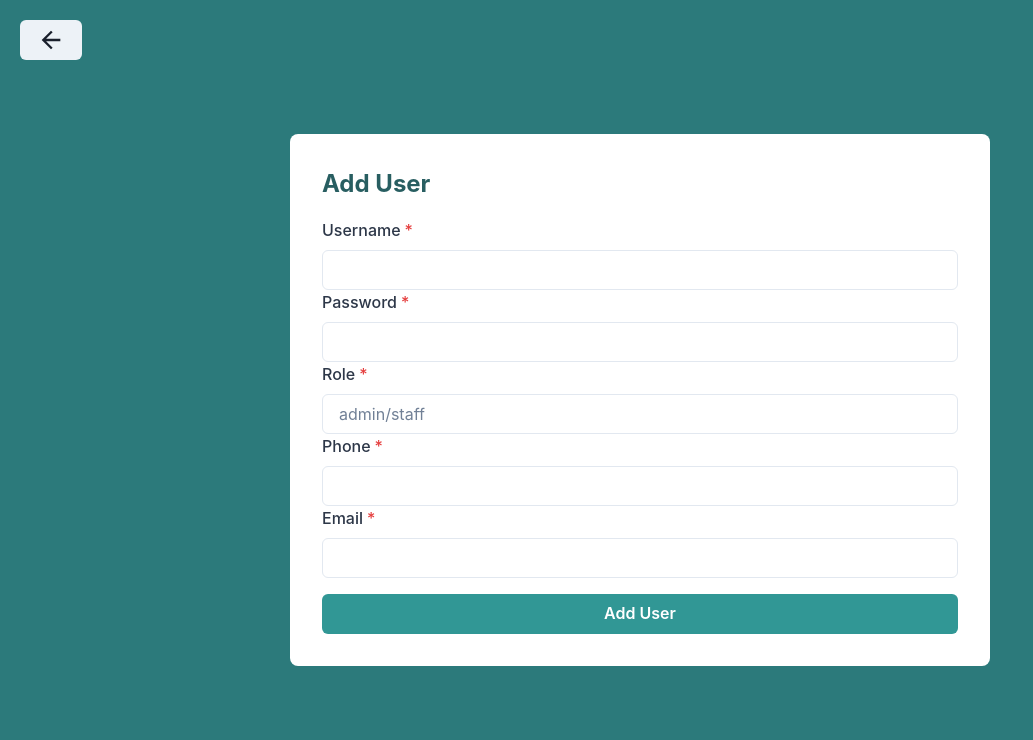
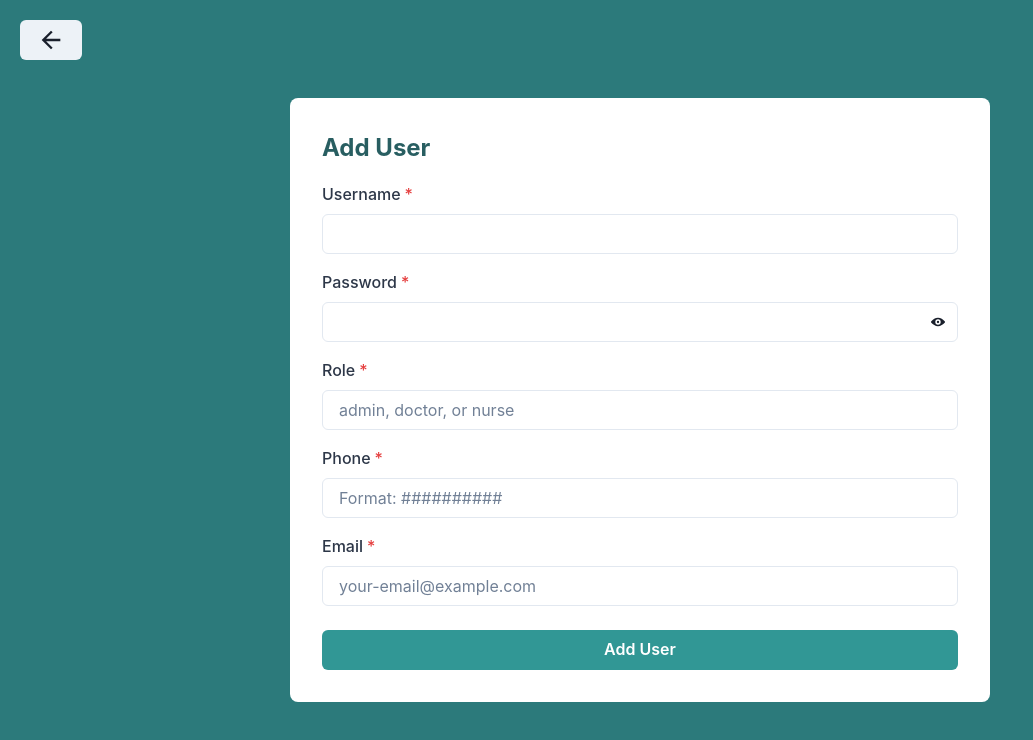
Before and after one commit to LevonKh98/CareSync-Levon, a React (Vite) app: page /add-user in a window 1280 px wide. Shown: the top 740 px of the page, without its empty margins (0-1033 px from the left). Built offline with nearby package versions, Linux system fonts and the light colour scheme.

Commit message:
added some testing and validation for adding users

```diff
--- a/src/frames/AddUser.tsx
+++ b/src/frames/AddUser.tsx
@@ -1,6 +1,17 @@
 import React, { useState } from "react";
-import { ArrowBackIcon, QuestionIcon } from "@chakra-ui/icons";
-import { Box, Button, Flex, FormControl, FormLabel, Input, Text, Alert, AlertIcon, useToast } from "@chakra-ui/react";
+import { ArrowBackIcon, ViewIcon, ViewOffIcon } from "@chakra-ui/icons";
+import {
+  Box,
+  Button,
+  Flex,
+  FormControl,
+  FormLabel,
+  Input,
+  InputGroup,
+  InputRightElement,
+  Text,
+  useToast
+} from "@chakra-ui/react";
 import axios from "axios";
 import { useNavigate } from "react-router-dom";
 
@@ -22,21 +33,67 @@ const AddUser: React.FC = () => {
     phone: "",
     email: "",
   });
-  // add user form
-  const [message, setMessage] = useState<string>("");
-  const [error, setError] = useState<string>("");
+
+  const [showPassword, setShowPassword] = useState<boolean>(false);
+
+  const [validationErrors, setValidationErrors] = useState({
+    role: "",
+    phone: "",
+    email: ""
+  });
 
   const handleChange = (e: React.ChangeEvent<HTMLInputElement>) => {
-    setUserData({ ...userData, [e.target.name]: e.target.value });
+    const { name, value } = e.target;
+    setUserData(prev => ({ ...prev, [name]: value }));
+
+    // Real-time validation
+    if (name === "role") {
+      const validRoles = ["admin", "doctor", "nurse"];
+      setValidationErrors(prev => ({
+        ...prev,
+        role: validRoles.includes(value.toLowerCase()) ? "" : "Role must be Admin, Doctor, or Nurse"
+      }));
+    }
+
+    if (name === "phone") {
+      const phoneRegex = /^\d{10}$/;
+      setValidationErrors(prev => ({
+        ...prev,
+        phone: phoneRegex.test(value) ? "" : "Format must be ##########"
+      }));
+    }
+
+    if (name === "email") {
+      const emailRegex = /^[^\s@]+@[^\s@]+\.[^\s@]+$/;
+      setValidationErrors(prev => ({
+        ...prev,
+        email: emailRegex.test(value) ? "" : "Invalid email format"
+      }));
+    }
   };
 
   const handleSubmit = async (e: React.FormEvent) => {
     e.preventDefault();
-    setMessage("");
-    setError("");
 
     if (Object.values(userData).some(value => value.trim() === "")) {
-      setError("All fields are required.");
+      toast({
+        title: "Validation Error",
+        description: "All fields are required.",
+        status: "error",
+        duration: 4000,
+        isClosable: true,
+      });
+      return;
+    }
+
+    if (Object.values(validationErrors).some(msg => msg !== "")) {
+      toast({
+        title: "Validation Error",
+        description: "Please fix input errors before submitting.",
+        status: "error",
+        duration: 4000,
+        isClosable: true,
+      });
       return;
     }
 
@@ -63,11 +120,9 @@ const AddUser: React.FC = () => {
 
   return (
     <Flex height="100vh" width="100vw" bg="teal.600" align="center" justify="center">
-      {/* Back Button */}
       <Button position="absolute" top="20px" left="20px" onClick={() => navigate(-1)}>
         <ArrowBackIcon boxSize={7} />
       </Button>
-
 
       <Box bg="white" p={8} borderRadius="lg" width={700}>
         <Text fontSize="2xl" fontWeight="bold" color="teal.700" mb="4">Add User</Text>
@@ -76,23 +131,86 @@ const AddUser: React.FC = () => {
             <FormLabel color="gray.700">Username</FormLabel>
             <Input name="username" value={userData.username} onChange={handleChange} color="black" />
           </FormControl>
-          <FormControl isRequired>
+
+          <FormControl isRequired mt={4}>
             <FormLabel color="gray.700">Password</FormLabel>
-            <Input type="password" name="password" value={userData.password} onChange={handleChange} color="black" />
+            <InputGroup>
+              <Input
+                type={showPassword ? "text" : "password"}
+                name="password"
+                value={userData.password}
+                onChange={handleChange}
+                color="black"
+              />
+              <InputRightElement>
+                <Button
+                  variant="ghost"
+                  onClick={() => setShowPassword(!showPassword)}
+                  size="sm"
+                >
+                  {showPassword ? <ViewOffIcon /> : <ViewIcon />}
+                </Button>
+              </InputRightElement>
+            </InputGroup>
           </FormControl>
-          <FormControl isRequired>
+
+          <FormControl isRequired mt={4}>
             <FormLabel color="gray.700">Role</FormLabel>
-            <Input name="role" value={userData.role} onChange={handleChange} placeholder="admin/staff" color="black" />
+            <Input
+              name="role"
+              value={userData.role}
+              onChange={handleChange}
+              placeholder="admin, doctor, or nurse"
+              color="black"
+            />
+            {validationErrors.role && (
+              <Text fontSize="sm" color="red.500" mt={1}>
+                {validationErrors.role}
+              </Text>
+            )}
           </FormControl>
-          <FormControl isRequired>
+
+          <FormControl isRequired mt={4}>
             <FormLabel color="gray.700">Phone</FormLabel>
-            <Input name="phone" value={userData.phone} onChange={handleChange} color="black" />
+            <Input
+              name="phone"
+              value={userData.phone}
+              onChange={handleChange}
+              placeholder="Format: ##########"
+              color="black"
+            />
+            {validationErrors.phone && (
+              <Text fontSize="sm" color="red.500" mt={1}>
+                {validationErrors.phone}
+              </Text>
+            )}
           </FormControl>
-          <FormControl isRequired>
+
+          <FormControl isRequired mt={4}>
             <FormLabel color="gray.700">Email</FormLabel>
-            <Input name="email" value={userData.email} onChange={handleChange} color="black" />
+            <Input
+              name="email"
+              value={userData.email}
+              onChange={handleChange}
+              placeholder="your-email@example.com"
+              color="black"
+            />
+            {validationErrors.email && (
+              <Text fontSize="sm" color="red.500" mt={1}>
+                {validationErrors.email}
+              </Text>
+            )}
           </FormControl>
-          <Button type="submit" colorScheme="teal" mt={4} width="full">Add User</Button>
+
+          <Button
+            type="submit"
+            colorScheme="teal"
+            mt={6}
+            width="full"
+            isDisabled={Object.values(validationErrors).some(msg => msg !== "")}
+          >
+            Add User
+          </Button>
         </form>
       </Box>
     </Flex>
```
